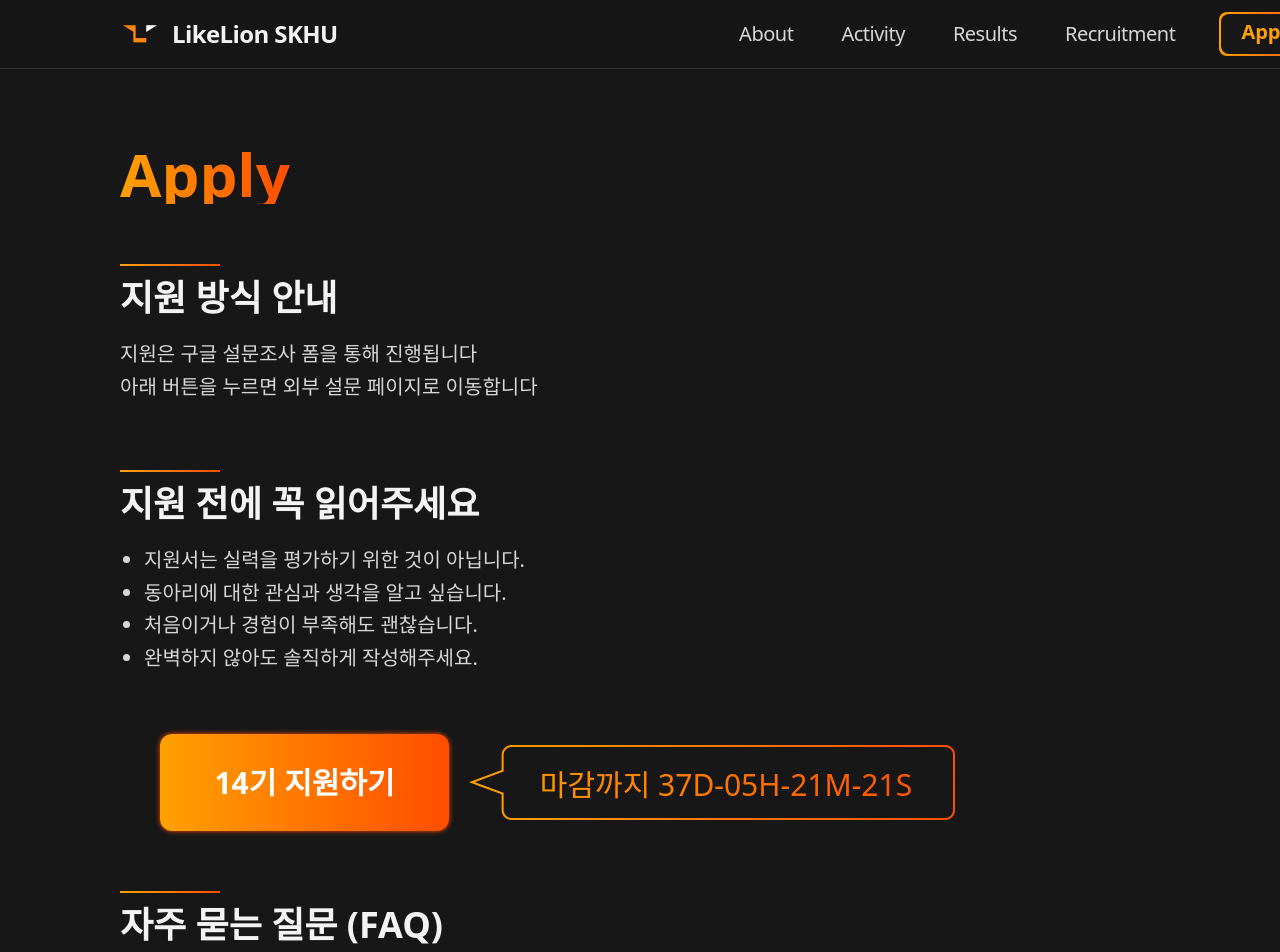
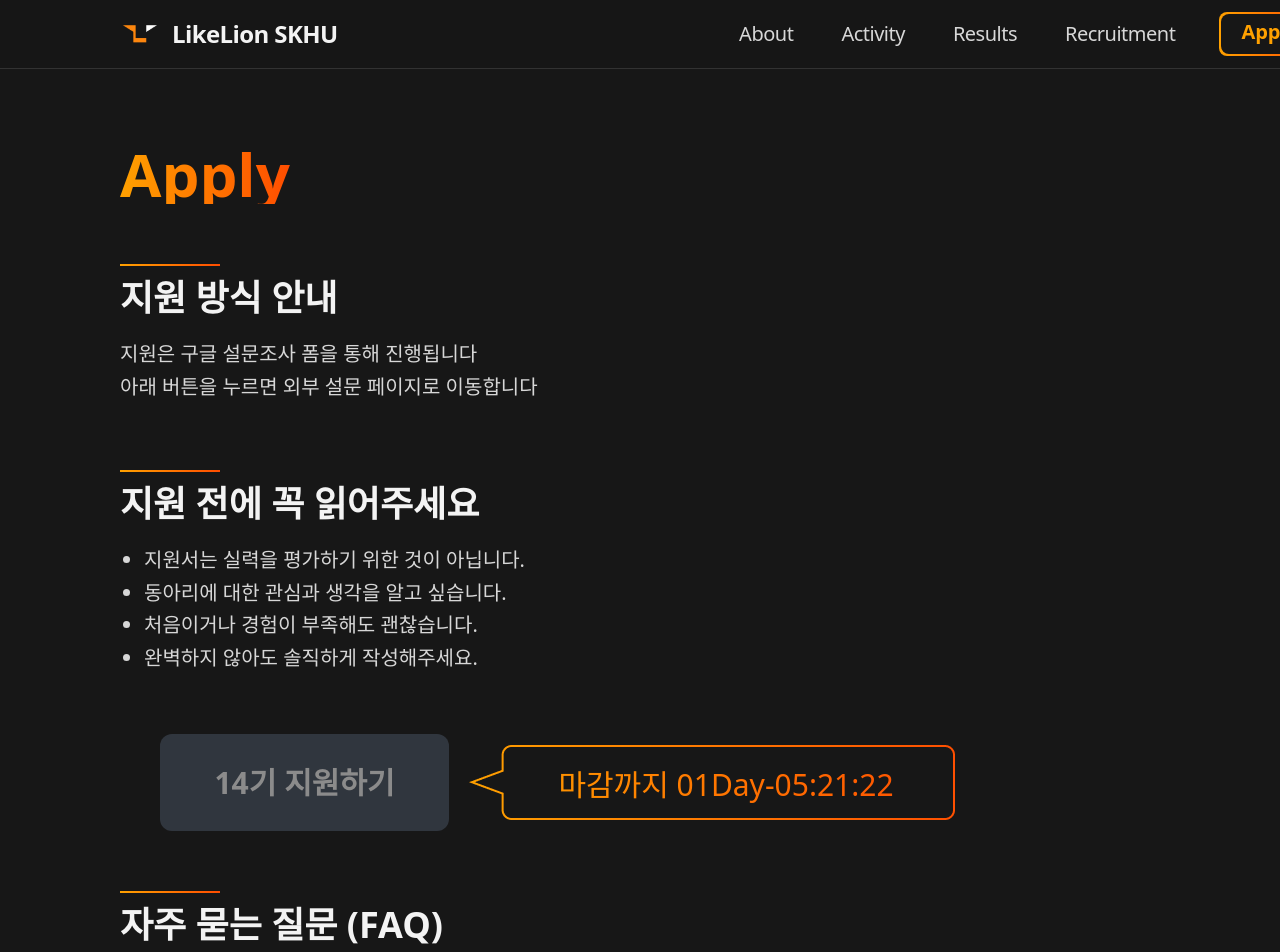
Before and after one commit to LikeLion-14th-SKHU/LikeLion-14th-Recruiting, a React (Vite) app: page /apply in a window 1280 px wide. Shown: the top 952 px of the page. Built offline with nearby package versions, Linux system fonts and the light colour scheme; a web font is replaced by a local one.

Commit message:
Feat: 카운트 다운 버튼 수정

```diff
--- a/src/components/ApplySection.jsx
+++ b/src/components/ApplySection.jsx
@@ -1,7 +1,7 @@
 import { useEffect, useState, memo } from "react";
 
-const RECRUIT_START = new Date("2026-02-16T00:00:00");
-const RECRUIT_END = new Date("2026-03-31T23:59:59");
+const RECRUIT_START = new Date("2026-02-24T00:00:00");
+const RECRUIT_END = new Date("2026-03-06T23:59:59");
 
 function ApplySection() {
   const [timeLeft, setTimeLeft] = useState({
@@ -50,9 +50,9 @@ function ApplySection() {
 
   const countdownText = isEnded
     ? "모집이 종료되었습니다"
-    : `마감까지 ${pad(timeLeft.days)}D-${pad(timeLeft.hours)}H-${pad(
+    : `마감까지 ${pad(timeLeft.days)}Day-${pad(timeLeft.hours)}:${pad(
         timeLeft.minutes,
-      )}M-${pad(timeLeft.seconds)}S`;
+      )}:${pad(timeLeft.seconds)}`;
 
   return (
     <div className="flex flex-col md:flex-row gap-4 md:gap-5">
```
